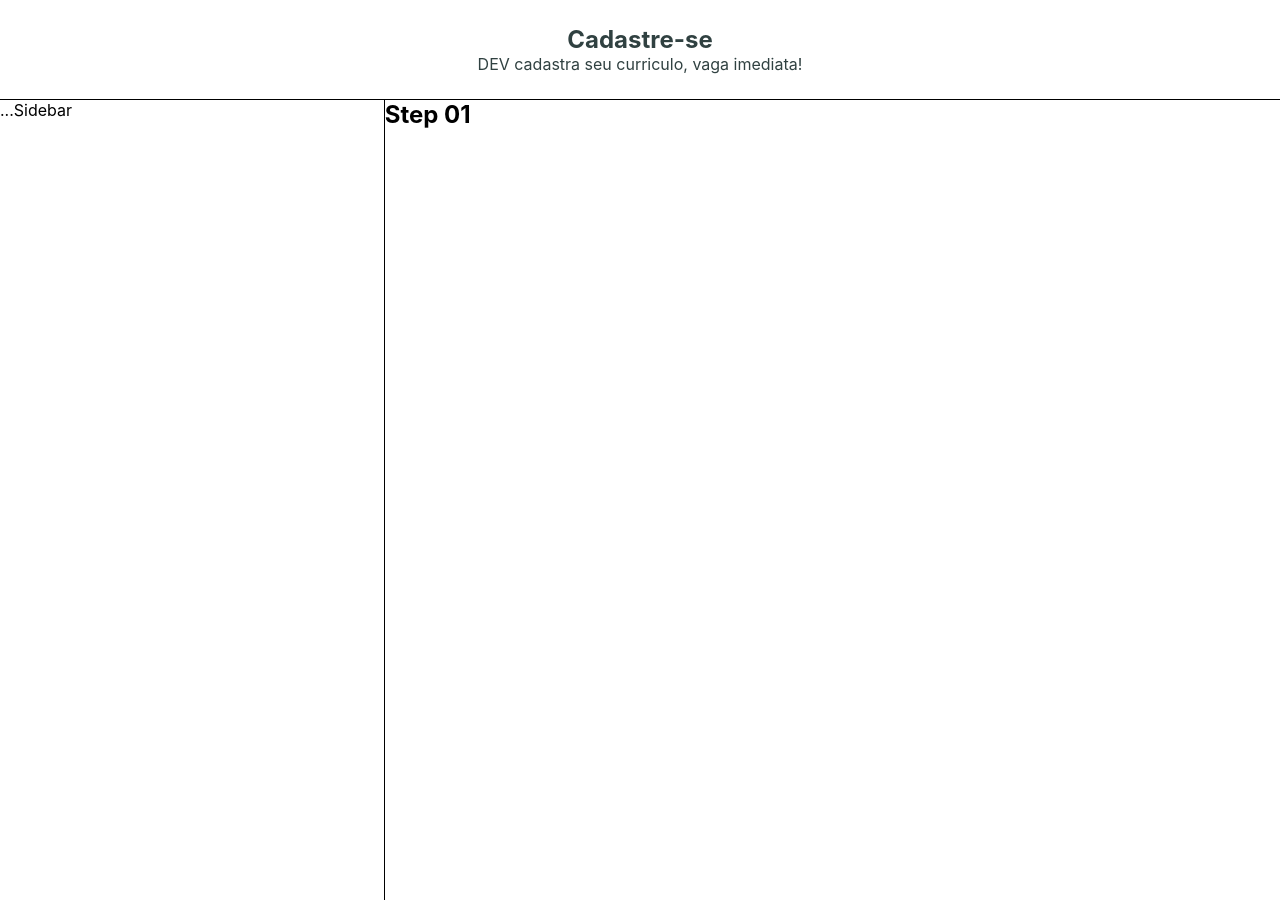
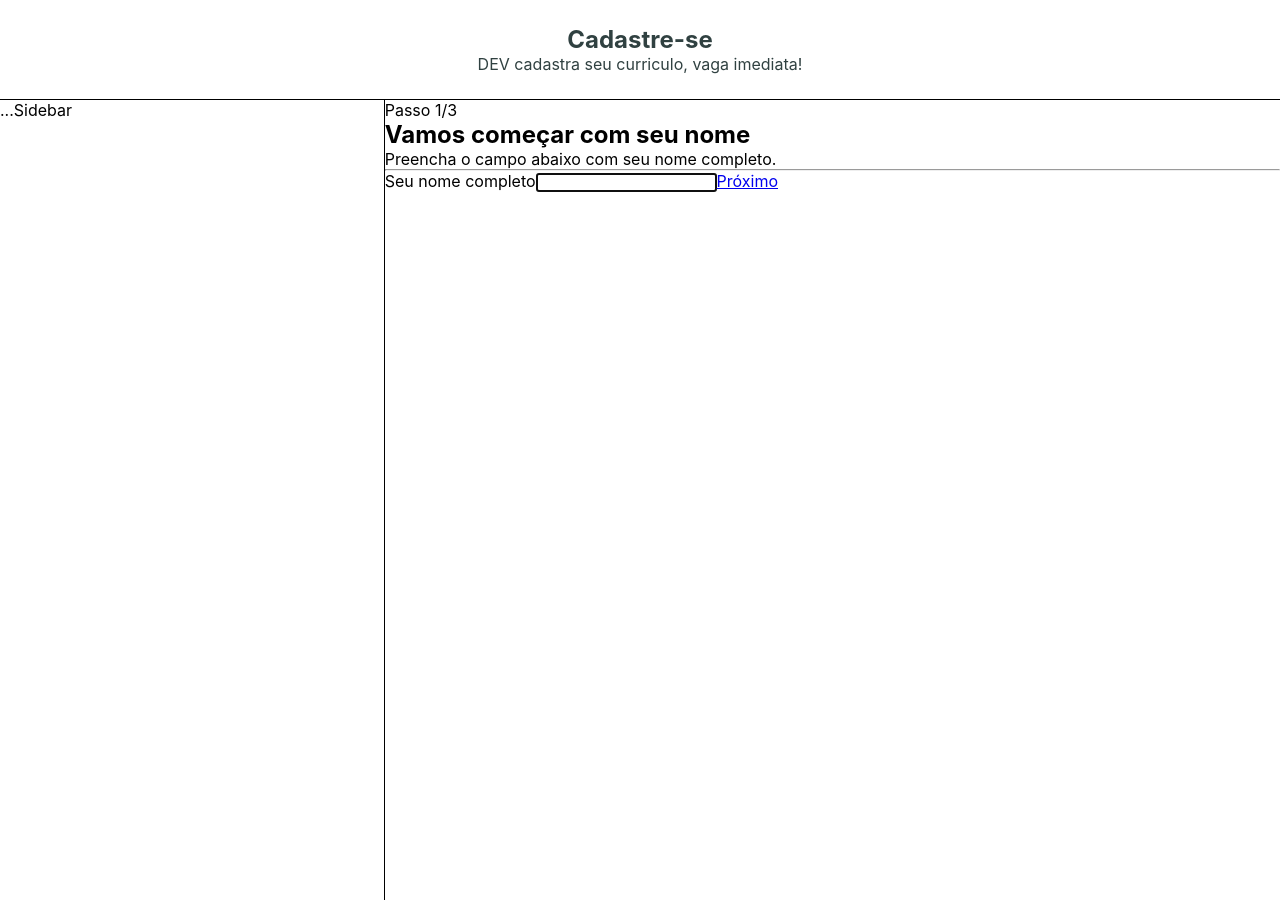
Before and after one commit to silastj/multiForm, a React (Create React App) app: page / in a window 1280 px wide. Built offline with nearby package versions, Linux system fonts and the light colour scheme.

Commit message:
add body step

```diff
--- a/src/components/Theme/styles.ts
+++ b/src/components/Theme/styles.ts
@@ -5,11 +5,27 @@ export const Area = styled.section``;
 export const Steps = styled.div`
   display:flex;
   min-height: 100vh;
+
+
+  @media (max-width:768px){
+  flex-direction:column;
+  gap:20px;
+}
 `;
 export const Sidebar = styled.div`
   width:30%;
+
+@media (max-width:768px){
+  width:100%;
+}
 `;
 export const Page = styled.div`
   border-left:1px solid;
   width: 70%;
+
+  @media (max-width:768px){
+  width:100%;
+  border-top:1px solid;
+  border-left:0;
+}
 `;
--- a/src/pages/FormStep1/index.tsx
+++ b/src/pages/FormStep1/index.tsx
@@ -1,11 +1,27 @@
 import * as C from './styles'
 import Theme from '../../components/Theme/index'
+import { Link } from 'react-router-dom'
 
 const FormStep1 = () => {
+
   return (
     <Theme>
       <C.Container>
-        <h2>Step 01</h2>
+        <p>Passo 1/3</p>
+        <h1>Vamos começar com seu nome</h1>
+        <p>Preencha o campo abaixo com seu nome completo.</p>
+
+        <hr />
+
+        <label htmlFor="">
+          Seu nome completo
+          <input
+            type="text"
+            autoFocus
+           />
+        </label>
+
+        <Link to="/step2">Próximo</Link>
       </C.Container>
     </Theme>
   )
```
